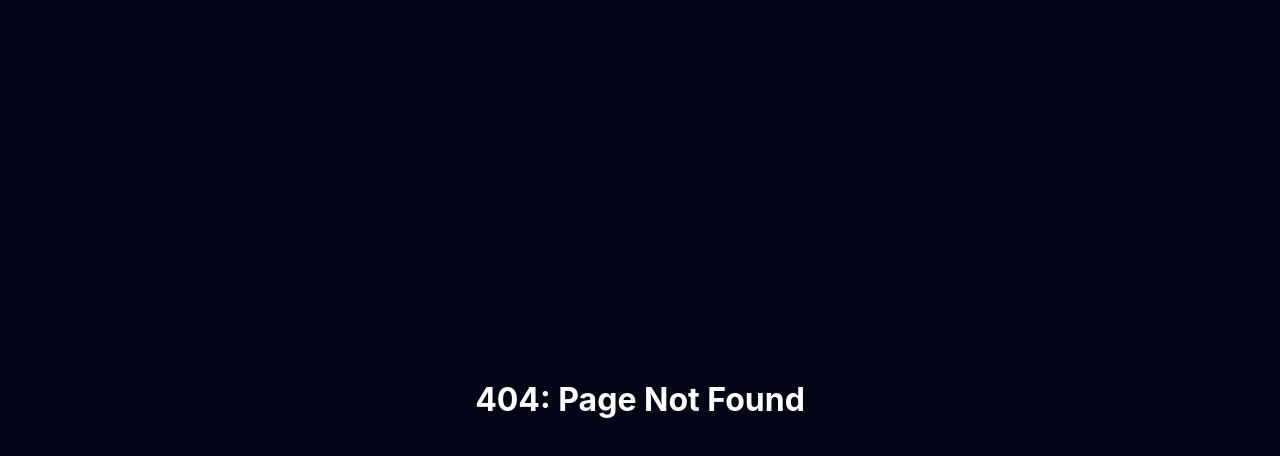
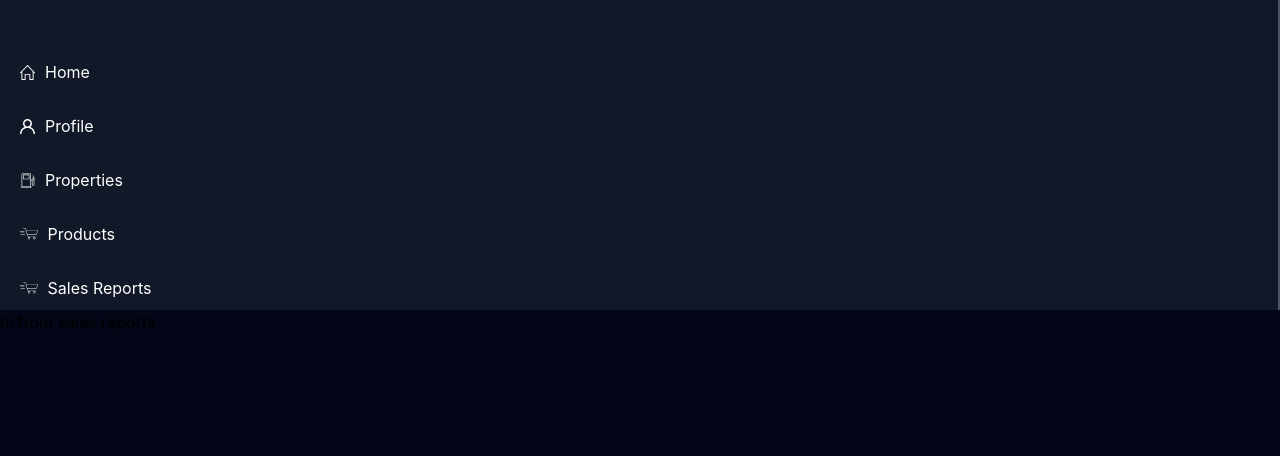
Before and after one commit to asingh714/FuelDash, a React (Vite) app in the folder client/: page /sales-reports in a window 1280 px wide. Before the commit this address had no page. Shown: the top 456 px of the page. Built offline with nearby package versions, Linux system fonts and the light colour scheme.

Commit message:
sales reports page added

```diff
--- a/client/src/App.jsx
+++ b/client/src/App.jsx
@@ -12,6 +12,7 @@ import Properties from "./Pages/Properties/Properties.jsx";
 import Welcome from "./Pages/Welcome/Welcome.jsx";
 import Products from "./Pages/Products/Products.jsx";
 import NotFound from "./Pages/NotFound/NotFound.jsx";
+import SalesReports from "./Pages/SalesReports/SalesReports.jsx";
 
 import "./styles/global.scss";
 
@@ -73,6 +74,10 @@ function App() {
           element: <TermsOfUse />,
         },
         {
+          path: "/sales-reports",
+          element: <SalesReports />,
+        },
+        {
           path: "*",
           element: <NotFound />,
         },
--- a/client/src/Components/DashboardMenu/DashboardMenu.jsx
+++ b/client/src/Components/DashboardMenu/DashboardMenu.jsx
@@ -20,6 +20,10 @@ const DashboardMenu = () => {
         <img src="/basket.svg" alt="logo" className="gas-logo" />
         Products
       </Link>
+      <Link to="/sales-reports">
+        <img src="/basket.svg" alt="logo" className="gas-logo" />
+        Sales Reports
+      </Link>
     </div>
   );
 };
--- /dev/null
+++ b/client/src/Pages/SalesReports/SalesReports.jsx
@@ -0,0 +1,12 @@
+import DashboardMenu from "../../Components/DashboardMenu/DashboardMenu";
+
+const SalesReports = () => {
+  return (
+    <div className="sales-report-page-container">
+      <DashboardMenu />
+      <div className="sales-report-container">hi from sales reports</div>
+    </div>
+  );
+};
+
+export default SalesReports;
```
Also changed, not shown: client/src/Pages/SalesReports/SalesReports.scss (added).
